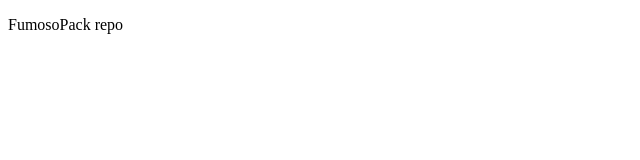
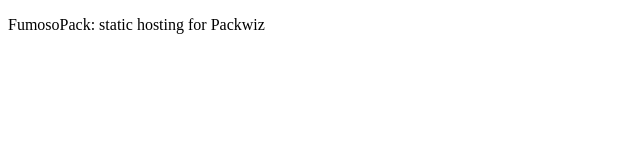
Before and after one commit to Blasg2/FumeRepo, a plain HTML site: page index.html in a window 1280 px wide. Shown: the whole page, without its empty margins (0-640 px from the left). Drawn offline with Linux system fonts and the light colour scheme.

Commit message:
Update index.html

```diff
--- a/index.html
+++ b/index.html
@@ -1,4 +1,11 @@
+<!-- index.html -->
 <!DOCTYPE html>
-<html><head><meta charset="utf-8"><title>FumosoPack</title></head>
-<body><p>FumosoPack repo</p></body>
+<html lang="en">
+<head>
+  <meta charset="utf-8">
+  <title>FumosoPack</title>
+</head>
+<body>
+  <p>FumosoPack: static hosting for Packwiz</p>
+</body>
 </html>
```
